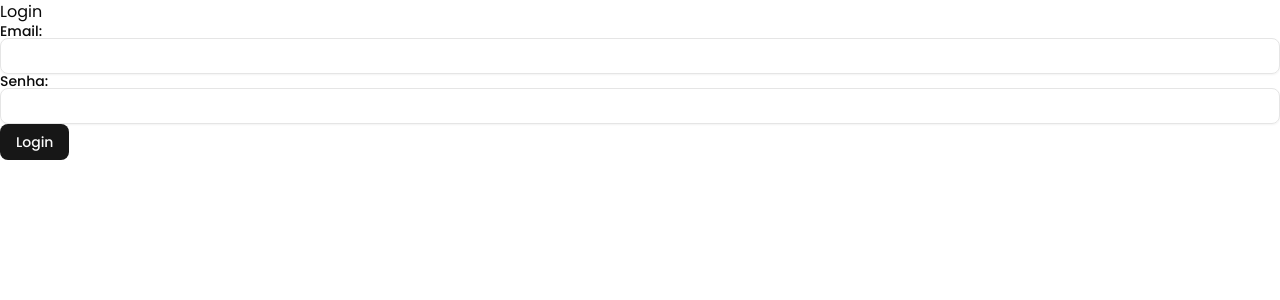
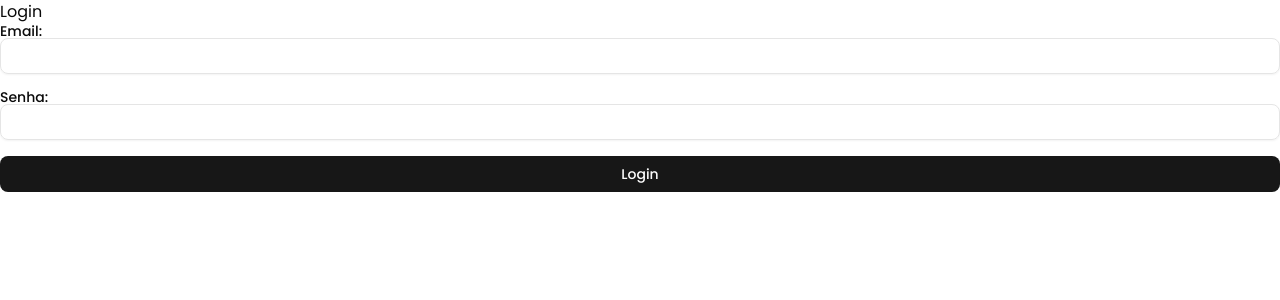
Before and after one commit to joseisaacpy/controle-projetos, a Next.js app: page /login in a window 1280 px wide. Shown: the top 300 px of the page. Built offline with nearby package versions, Linux system fonts and the light colour scheme.

Commit message:
feat(login): adicionar funcionalidade de login, validações básicas e redirecionamento para painel

```diff
--- a/app/(public)/login/LoginClient.tsx
+++ b/app/(public)/login/LoginClient.tsx
@@ -1,6 +1,7 @@
 "use client";
 import { useState } from "react";
-import { Form } from "@/components/ui/form";
+// import { Form } from "@/components/ui/form";
+import { toast } from "sonner";
 import { Label } from "@/components/ui/label";
 import { Input } from "@/components/ui/input";
 import { Button } from "@/components/ui/button";
@@ -14,28 +15,58 @@ export default function LoginClient() {
 
   // função para logar
   const handleSubmit = async (e: React.FormEvent<HTMLFormElement>) => {
+    // previne o comportamento padrão do formulário
     e.preventDefault();
     try {
-      console.log(form);
+      // valida se os campos foram preenchidos
+      if (!form.email || !form.senha) {
+        toast.error("Preencha todos os campos");
+        return;
+      }
+      // faz a requisição para o backend
+      const response = await fetch("/api/login", {
+        method: "POST",
+        headers: {
+          "Content-Type": "application/json",
+        },
+        body: JSON.stringify(form),
+      });
+
+      const data = await response.json();
+
+      // verifica se a requisição foi bem sucedida
+      if (!response.ok) {
+        toast.error(data.error || "Erro ao fazer login");
+        return;
+      }
+
+      // se a requisição foi bem sucedida
+      toast.success("Login realizado com sucesso");
+
+      // redireciona para o painel
+      window.location.href = "/painel";
     } catch (error) {
-      console.log(error);
+      console.error(error);
+      toast.error("Erro ao fazer login");
     }
   };
   return (
-    <section>
-      <h1>Login</h1>
-      <form onSubmit={handleSubmit}>
-        <div>
+    <section className="section-container">
+      <h1 className="h1-default">Login</h1>
+      <form onSubmit={handleSubmit} className="flex flex-col gap-4">
+        <div className="separator-input-form">
           <Label>Email:</Label>
           <Input
+            id="email"
             type="email"
             value={form.email}
             onChange={(e) => setForm({ ...form, email: e.target.value })}
           />
         </div>
-        <div>
+        <div className="separator-input-form">
           <Label>Senha:</Label>
           <Input
+            id="senha"
             type="password"
             value={form.senha}
             onChange={(e) => setForm({ ...form, senha: e.target.value })}
```
